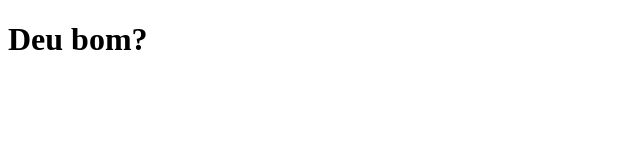
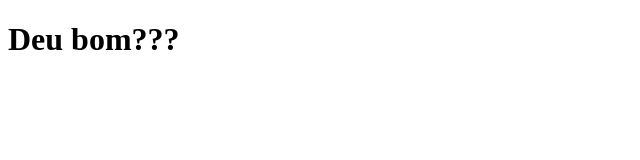
Before and after one commit to willianbrusch/cd-estudo, a Next.js app: page / in a window 1280 px wide. Shown: the top 160 px of the page, without its empty margins (0-640 px from the left). Built offline with nearby package versions, Linux system fonts and the light colour scheme.

Commit message:
fix: change h1 content

```diff
--- a/pages/index.js
+++ b/pages/index.js
@@ -1,5 +1,5 @@
 function Home() {
-  return <h1>Deu bom?</h1>
+  return <h1>Deu bom???</h1>
 }
 
 export default Home;
```
